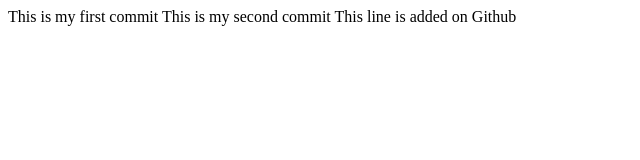
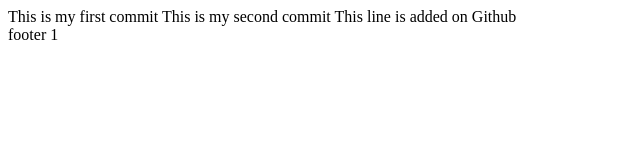
Before and after one commit to YliiaRadushynska/html_css_-completed_tasks, a plain HTML site: page index.html in a window 1280 px wide. Shown: the full height of the page, 0-640 px from the left. Drawn offline with Linux system fonts and the light colour scheme.

Commit message:
added footer1

```diff
--- a/index.html
+++ b/index.html
@@ -12,5 +12,9 @@
 
 	This line is added on Github
 
+	<div class="footer1">
+		footer 1
+	</div>
+
 </body>
 </html>
```
